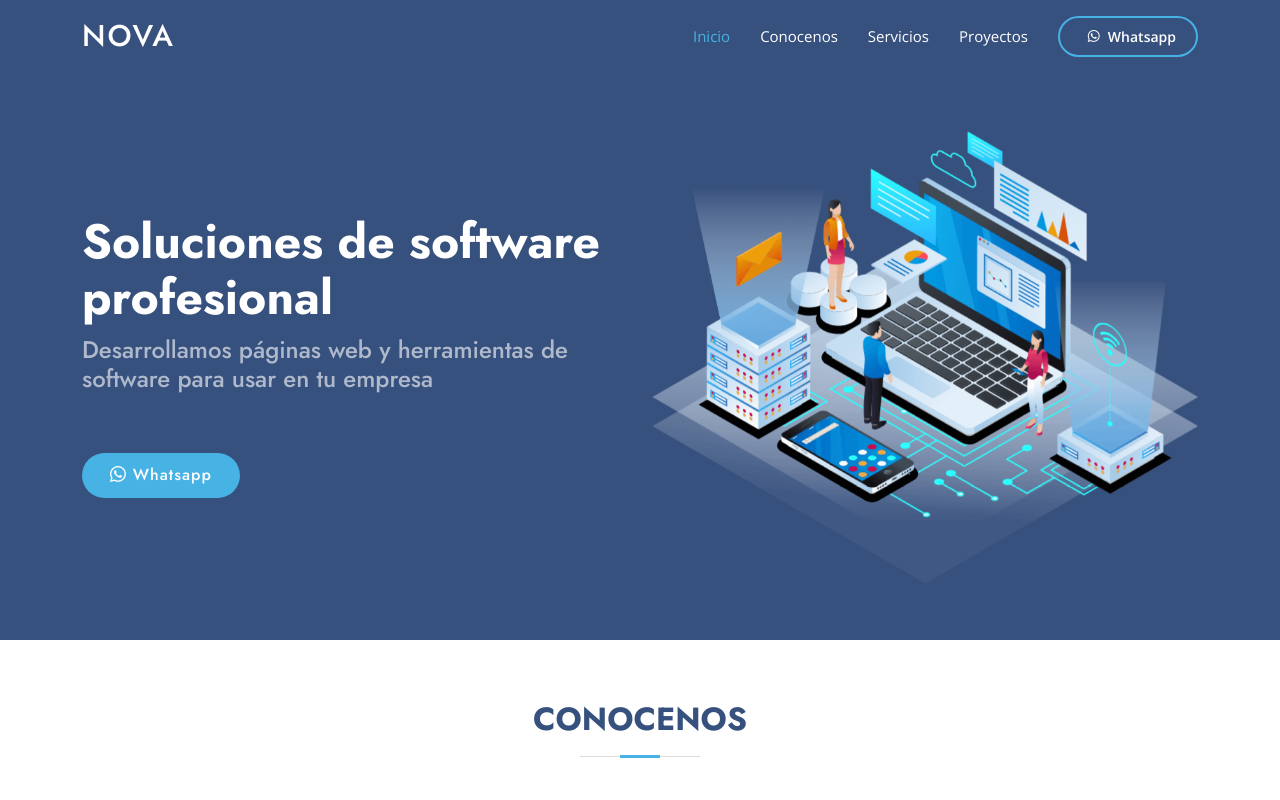
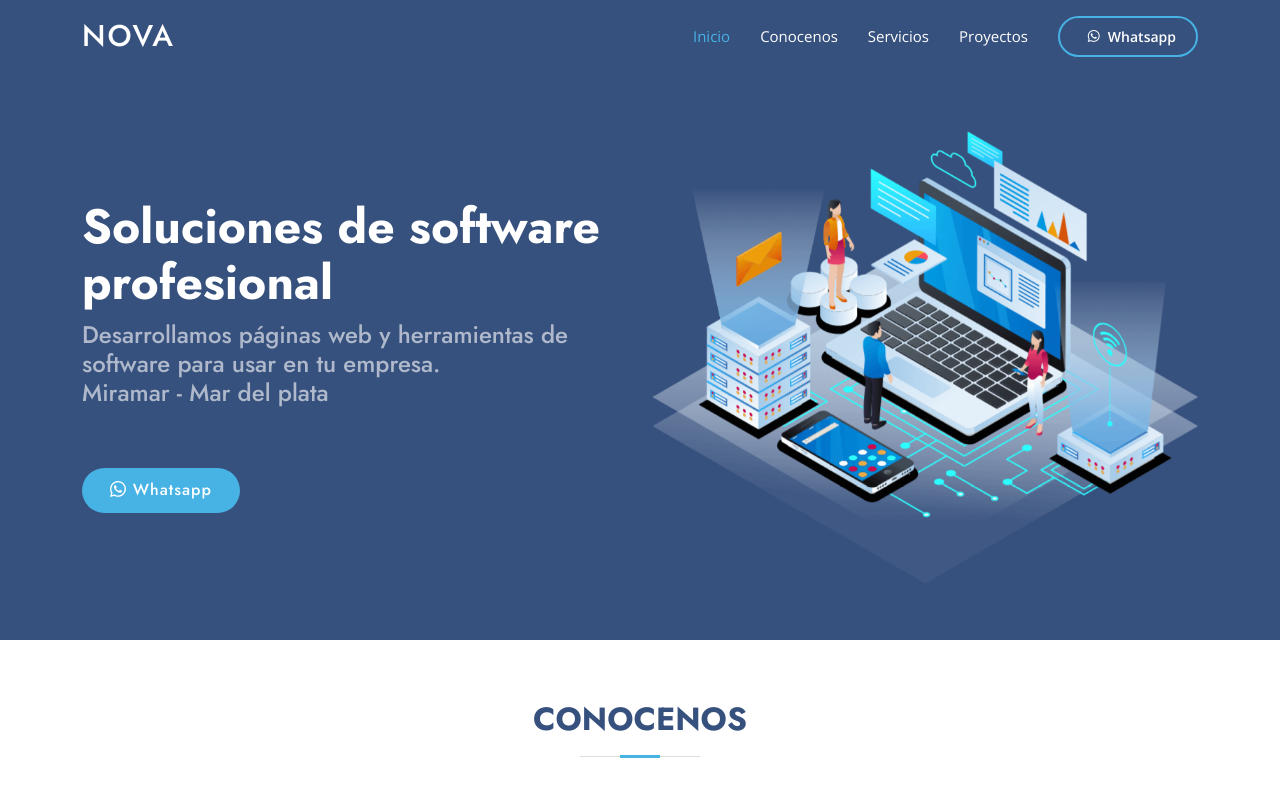
Before and after one commit to IvoVM/nova-website, a plain HTML site: page index.html in a window 1280 px wide. Shown: the top 800 px of the page. Drawn offline with nearby package versions, Linux system fonts and the light colour scheme.

Commit message:
Title changed

```diff
--- a/index.html
+++ b/index.html
@@ -90,7 +90,9 @@
           <h1>Soluciones de software profesional</h1>
           <h2>
             Desarrollamos páginas web y herramientas de software para usar en
-            tu empresa
+            tu empresa.
+            <br />
+            Miramar - Mar del plata
           </h2>
           <div class="d-flex justify-content-center justify-content-lg-start">
             <a href="https://api.whatsapp.com/send?phone=542291542049" target="_blank" class="btn-get-started scrollto">
```
